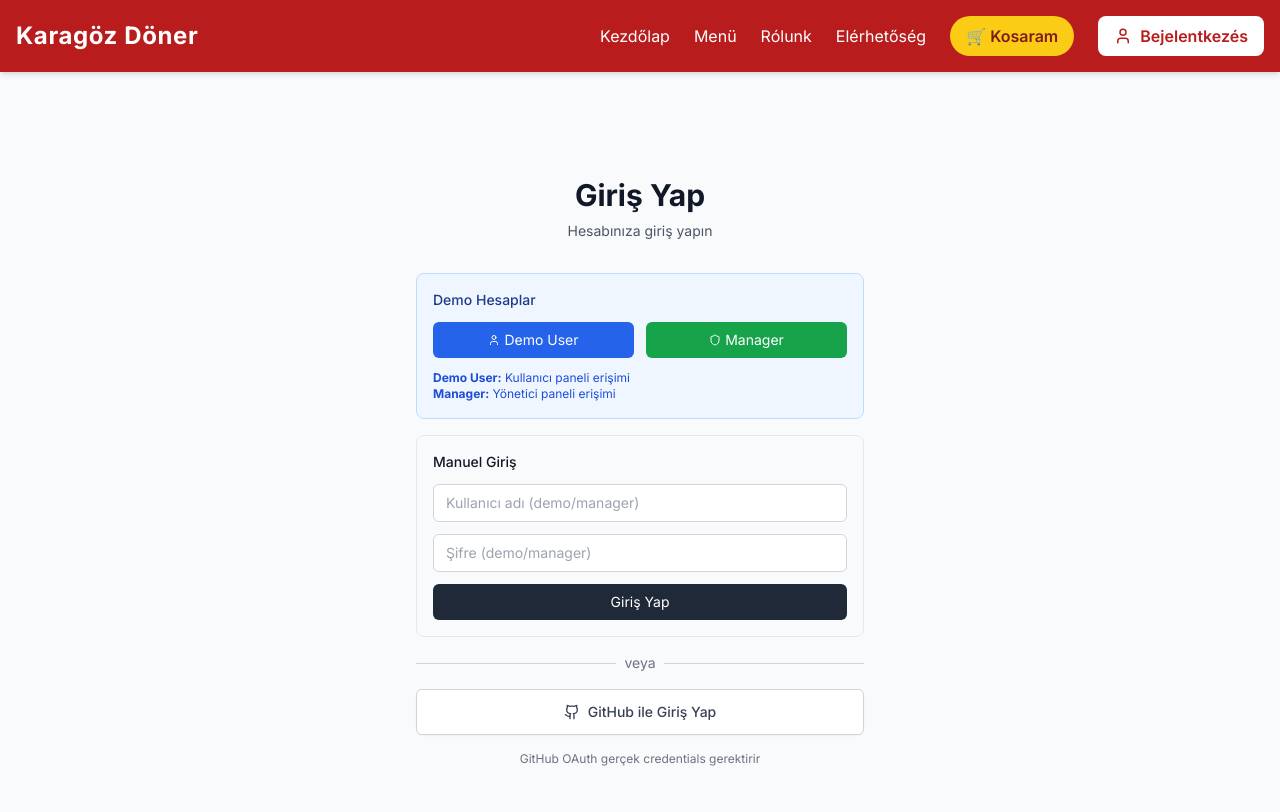
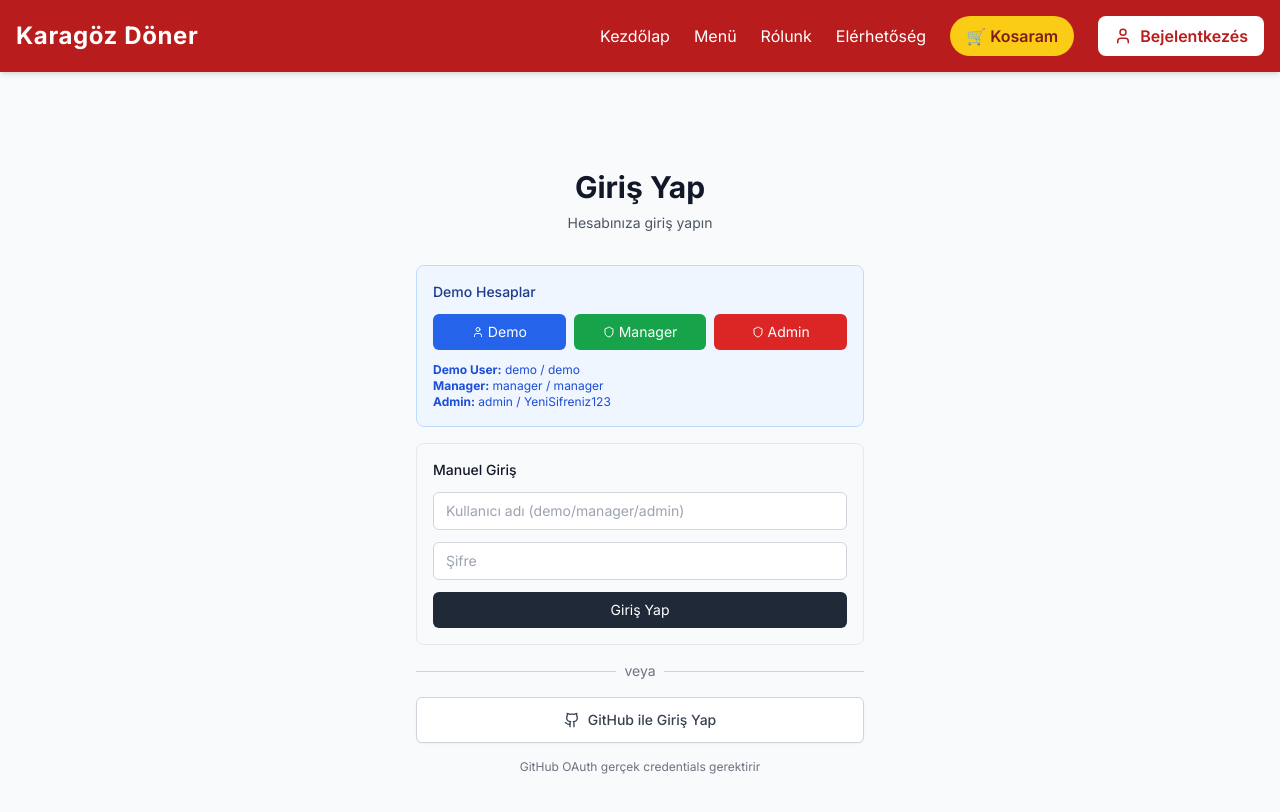
Before and after one commit to hakkurgithub/karagozdoner, a Next.js app: page /auth/signin in a window 1280 px wide. Shown: the top 812 px of the page. Built offline with nearby package versions, Linux system fonts and the light colour scheme; no server answers.

Commit message:
NextAuth admin giriş desteği eklendi - .env şifresi ile giriş

```diff
--- a/app/auth/signin/components/SignInForm.tsx
+++ b/app/auth/signin/components/SignInForm.tsx
@@ -9,12 +9,21 @@ export default function SignInForm() {
   const [password, setPassword] = useState("")
   const [isLoading, setIsLoading] = useState(false)
 
-  const handleCredentialsLogin = async (type: "demo" | "manager") => {
+  const handleCredentialsLogin = async (type: "demo" | "manager" | "admin") => {
     setIsLoading(true)
     try {
+      let username = type;
+      let password = type;
+
+      // Admin için özel şifre
+      if (type === "admin") {
+        username = "admin";
+        password = "YeniSifreniz123";
+      }
+
       const result = await signIn("credentials", {
-        username: type,
-        password: type,
+        username,
+        password,
         redirect: false
       })
       if (result?.ok) {
@@ -56,31 +65,42 @@ export default function SignInForm() {
         <h3 className="text-sm font-medium text-blue-900 mb-3">Demo Hesaplar</h3>
 
         <div className="space-y-3">
-          <div className="grid grid-cols-2 gap-3">
+          <div className="grid grid-cols-3 gap-2">
             <button
               type="button"
               onClick={() => handleCredentialsLogin("demo")}
               disabled={isLoading}
-              className="flex items-center justify-center px-3 py-2 bg-blue-600 text-white rounded-md text-sm hover:bg-blue-700 transition-colors disabled:opacity-50"
+              className="flex items-center justify-center px-2 py-2 bg-blue-600 text-white rounded-md text-sm hover:bg-blue-700 transition-colors disabled:opacity-50"
             >
               <User className="mr-1 h-3 w-3" />
-              Demo User
+              Demo
             </button>
 
             <button
               type="button"
               onClick={() => handleCredentialsLogin("manager")}
               disabled={isLoading}
-              className="flex items-center justify-center px-3 py-2 bg-green-600 text-white rounded-md text-sm hover:bg-green-700 transition-colors disabled:opacity-50"
+              className="flex items-center justify-center px-2 py-2 bg-green-600 text-white rounded-md text-sm hover:bg-green-700 transition-colors disabled:opacity-50"
             >
               <Shield className="mr-1 h-3 w-3" />
               Manager
             </button>
+
+            <button
+              type="button"
+              onClick={() => handleCredentialsLogin("admin")}
+              disabled={isLoading}
+              className="flex items-center justify-center px-2 py-2 bg-red-600 text-white rounded-md text-sm hover:bg-red-700 transition-colors disabled:opacity-50"
+            >
+              <Shield className="mr-1 h-3 w-3" />
+              Admin
+            </button>
           </div>
 
           <div className="text-xs text-blue-700">
-            <p><strong>Demo User:</strong> Kullanıcı paneli erişimi</p>
-            <p><strong>Manager:</strong> Yönetici paneli erişimi</p>
+            <p><strong>Demo User:</strong> demo / demo</p>
+            <p><strong>Manager:</strong> manager / manager</p>
+            <p><strong>Admin:</strong> admin / YeniSifreniz123</p>
           </div>
         </div>
       </div>
@@ -93,7 +113,7 @@ export default function SignInForm() {
           <div>
             <input
               type="text"
-              placeholder="Kullanıcı adı (demo/manager)"
+              placeholder="Kullanıcı adı (demo/manager/admin)"
               value={username}
               onChange={(e) => setUsername(e.target.value)}
               className="w-full px-3 py-2 border border-gray-300 rounded-md text-sm focus:outline-none focus:ring-2 focus:ring-blue-500"
@@ -102,7 +122,7 @@ export default function SignInForm() {
           <div>
             <input
               type="password"
-              placeholder="Şifre (demo/manager)"
+              placeholder="Şifre"
               value={password}
               onChange={(e) => setPassword(e.target.value)}
               className="w-full px-3 py-2 border border-gray-300 rounded-md text-sm focus:outline-none focus:ring-2 focus:ring-blue-500"
--- a/lib/auth.ts
+++ b/lib/auth.ts
@@ -13,24 +13,36 @@ export const { handlers, auth, signIn, signOut } = NextAuth({
         password: { label: "Jelszó", type: "password", placeholder: "demo" }
       },
       async authorize(credentials) {
+        // Demo hesaplar
         if (credentials?.username === "demo" && credentials?.password === "demo") {
           return {
             id: "1",
-            // === DİL GÜNCELLEMESİ ===
             name: "Demó Felhasználó",
             email: "demo@karagozdoner.com",
             role: "b2b" as const,
           }
         }
+
         if (credentials?.username === "manager" && credentials?.password === "manager") {
           return {
             id: "2",
-            // === DİL GÜNCELLEMESİ ===
             name: "Demó Menedzser",
             email: "manager@karagozdoner.com",
             role: "manager" as const,
           }
         }
+
+        // Admin hesap (.env'den)
+        if (credentials?.username === process.env.ADMIN_USERNAME &&
+            credentials?.password === process.env.ADMIN_PASSWORD) {
+          return {
+            id: "3",
+            name: "Admin",
+            email: "admin@karagozdoner.com",
+            role: "manager" as const,
+          }
+        }
+
         return null
       }
     }),
```
